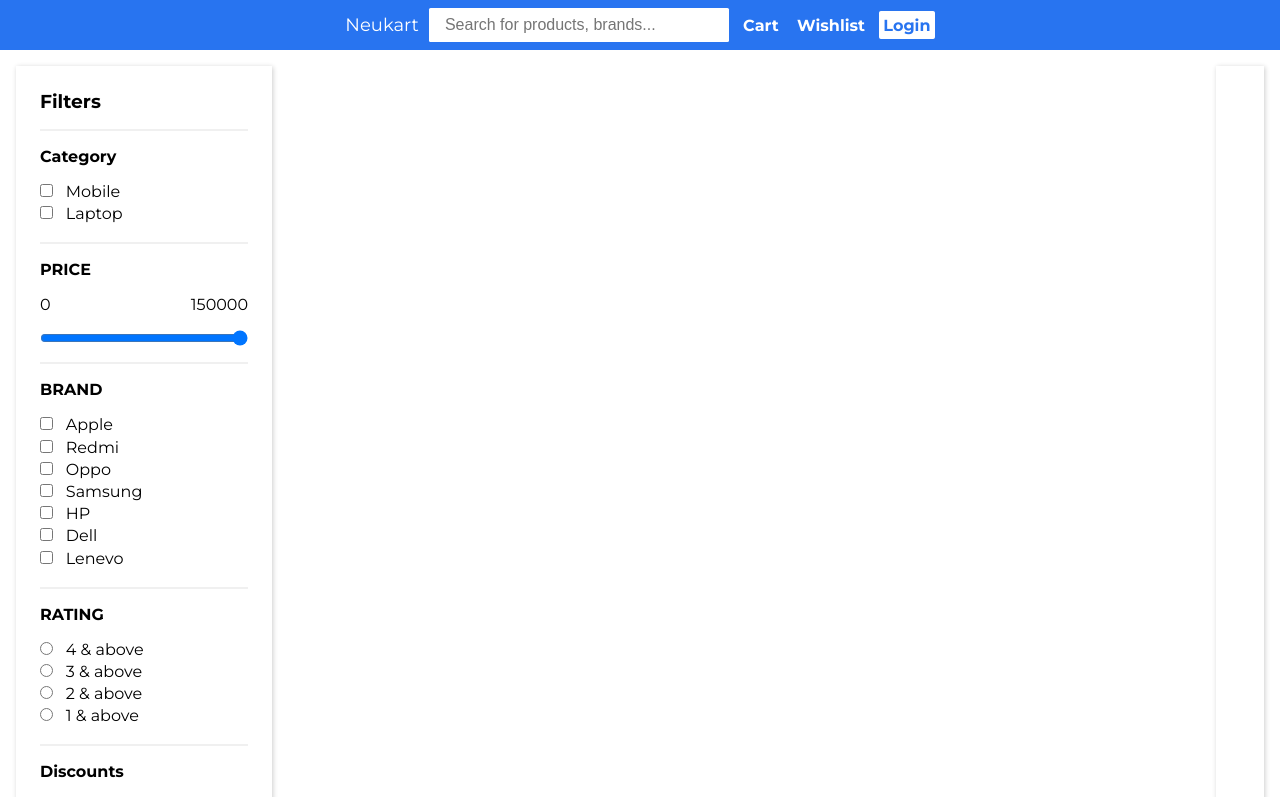
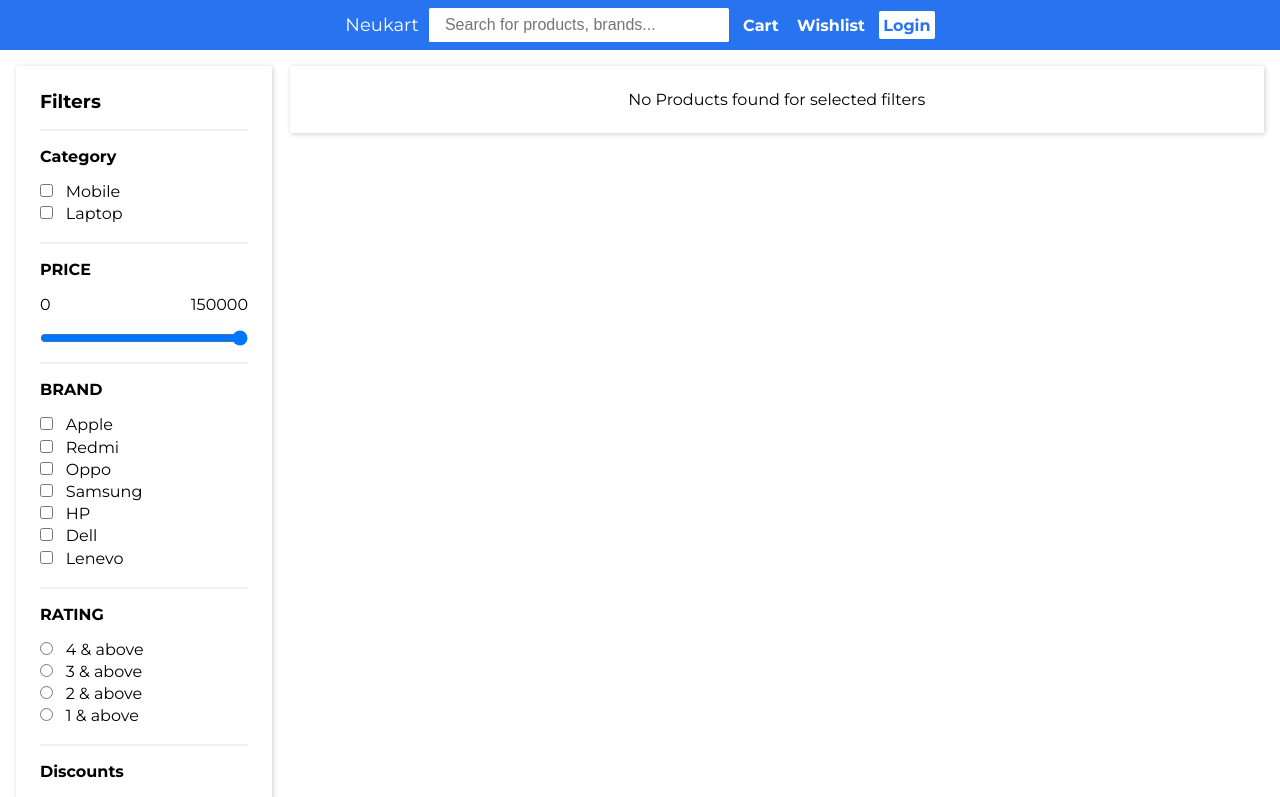
Before and after one commit to pushpendra-sharma/neu-kart, a React (Create React App) app: page /products in a window 1280 px wide. Shown: the top 797 px of the page. Built offline with nearby package versions, Linux system fonts and the light colour scheme.

Commit message:
fix: updated styling for products page

```diff
--- a/src/components/RadioInput.jsx
+++ b/src/components/RadioInput.jsx
@@ -18,7 +18,6 @@ const RadioInput = props => {
 
   const handleChange = e => {
     setvalue(e.target.value);
-    console.log(value);
   };
 
   useEffect(() => {
@@ -56,7 +55,6 @@ RadioInput.propTypes = {
   options: PropTypes.array.isRequired,
   title: PropTypes.string.isRequired,
   id: PropTypes.string,
-  // onChange: PropTypes.func.isRequired,
 };
 
 RadioInput.defaultProps = {
--- a/src/pages/products/Products.css
+++ b/src/pages/products/Products.css
@@ -4,7 +4,7 @@
     flex-direction: row;
     flex-wrap: nowrap;
     justify-content: space-between;
-    align-items: stretch;
+    align-items: flex-start;
     gap: 0.1rem;
   }
 
@@ -17,6 +17,7 @@
     justify-content: space-around;
     align-items: stretch;
     gap: 0.5rem 1rem;
+    width: 100%;
     box-shadow: 1px 1px 5px rgb(0 0 0 / 0.2);
   }
 }
--- a/src/pages/products/Products.jsx
+++ b/src/pages/products/Products.jsx
@@ -77,9 +77,15 @@ const Products = ({ error, loading }) => {
             </div>
           ) : (
             <div className='products-filtered'>
-              {array.map(item => (
-                <Card key={item._id} data={item} />
-              ))}
+              {array.length > 0 ? (
+                <>
+                  {array.map(item => (
+                    <Card key={item._id} data={item} />
+                  ))}
+                </>
+              ) : (
+                <p>No Products found for selected filters</p>
+              )}
             </div>
           )}
         </div>
```
